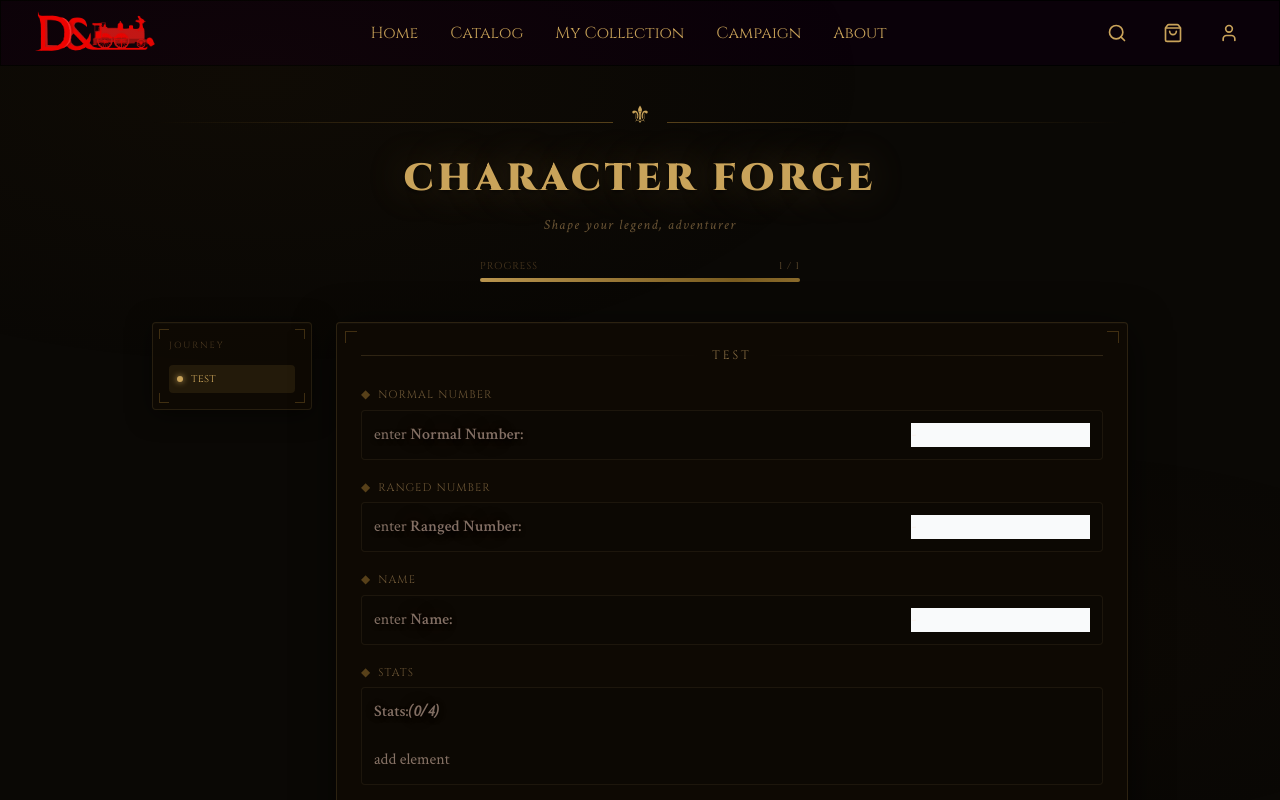
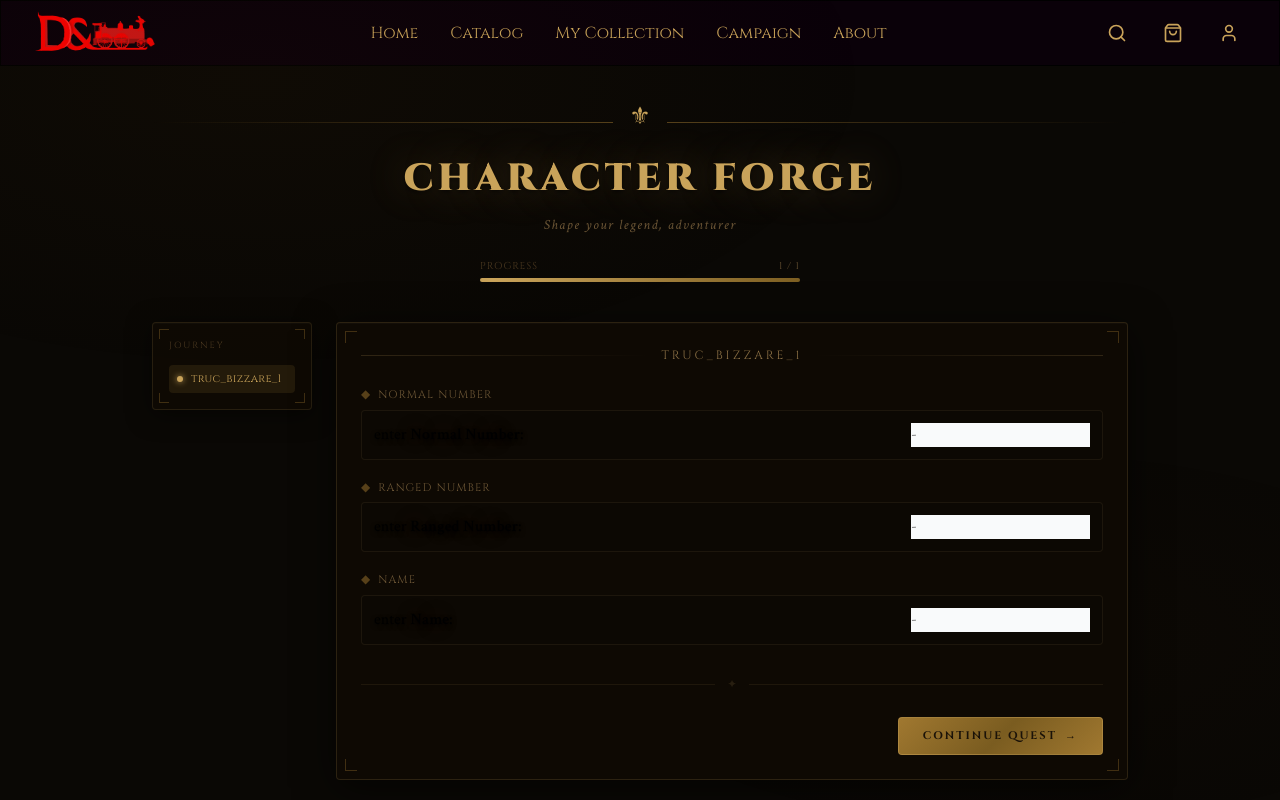
Before and after one commit to D-Gine/Frontend, a Next.js app: page /ruleset/1/create/character in a window 1280 px wide. Shown: the top 800 px of the page. Built offline with nearby package versions, Linux system fonts and the light colour scheme.

Commit message:
fix: fetch logic on create character

```diff
--- a/app/ruleset/[id]/create/character/page.tsx
+++ b/app/ruleset/[id]/create/character/page.tsx
@@ -5,6 +5,7 @@ import React, { useEffect, useState } from "react";
 import { node, nodeList } from "./node_type";
 import { submitCharacter } from "./submit";
 import { getNextNode } from "./get_next_node";
+import { useParams, useRouter } from "next/navigation";
 
 const possibility: type[] = [
   {
@@ -53,35 +54,43 @@ const possibility: type[] = [
   },
 ];
 
-export default function CharacterCreation() {
-  const [nodes, setNodes] = useState<{
-    [key: string]: {
-      next: string | null;
-      // eslint-disable-next-line
-      comp: { [key: string]: any };
-      possibility: type[];
-    };
-  }>({
-    test: { next: "test2", comp: {}, possibility },
-    test2: {
-      next: null,
-      comp: {},
-      possibility: [
-        {
-          name: "Normal Number",
-          type: "number",
-          metadata: { number: "float" },
-        },
-      ],
-    },
-  });
+export default function CharacterCreation({
+  params,
+}: {
+  params: Promise<{ id: string }>;
+}) {
+  const { id } = React.use(params);
+  const router = useRouter();
 
-  const [currentNode, setCurrentNode] = useState<string | undefined>("test");
-  const [currentPath, setCurrentPath] = useState<string[]>(["test"]);
+  const [nodes, setNodes] = useState<nodeList>({});
+  const [name, setName] = useState<string>("");
+  const [currentNode, setCurrentNode] = useState<string | undefined>(undefined);
+  const [currentPath, setCurrentPath] = useState<string[]>([]);
 
   useEffect(() => {
-    if (currentNode) console.log(nodes[currentNode]);
-  }, [nodes, currentNode]);
+    if (!id) return;
+    fetch(`/api/ruleset/first_node?ruleset_id=${id}`, {
+      method: "GET",
+    }).then((data) => {
+      if (data.status != 200) {
+        alert("failed to fetch next"); // switch to good thing
+      }
+      data.json().then((res) => {
+        setNodes({
+          [res.node_id]: {
+            comp_id: res.component_id,
+            name: res.name,
+            last: res.last,
+            comp: {},
+            next: null,
+            component_types: res.component_types,
+          },
+        });
+        setCurrentNode(res.node_id);
+        setCurrentPath([res.node_id]);
+      });
+    });
+  }, [id]);
 
   // Step index for progress bar
   const stepIndex = currentNode ? currentPath.indexOf(currentNode) : 0;
@@ -284,7 +293,7 @@ export default function CharacterCreation() {
 
                 {/* Fields list */}
                 <ul className="flex flex-col gap-5 mb-8">
-                  {nodes[currentNode].possibility.map((v, i) => (
+                  {nodes[currentNode].component_types.map((v, i) => (
                     <li key={`${currentNode}-data-select-${i}-${v.name}`}>
                       {/* Field label */}
                       <div className="mb-1.5 flex items-center gap-2">
@@ -336,19 +345,17 @@ export default function CharacterCreation() {
 
                 {/* Action button */}
                 <div className="flex justify-end">
-                  {nodes[currentNode].next ? (
+                  {!nodes[currentNode].last ? (
                     <button
                       onClick={() => {
-                        if (
-                          currentPath[currentPath.length - 1] === currentNode &&
-                          nodes[currentNode].next
-                        ) {
-                          setCurrentPath([
-                            ...currentPath,
-                            nodes[currentNode].next!,
-                          ]);
-                        }
-                        setCurrentNode(nodes[currentNode].next || undefined);
+                        getNextNode(
+                          nodes,
+                          currentNode,
+                          currentPath,
+                          setNodes,
+                          setCurrentNode,
+                          setCurrentPath,
+                        );
                       }}
                       className="gold-btn font-cinzel flex items-center gap-2 rounded-sm border border-[rgba(201,163,90,0.4)] px-6 py-2.5 text-[11px] font-bold uppercase tracking-[2px] text-[#1a1208]"
                     >
@@ -357,7 +364,16 @@ export default function CharacterCreation() {
                     </button>
                   ) : (
                     <button
-                      onClick={() => console.log(nodes)}
+                      onClick={async () => {
+                        const character_id = await submitCharacter(
+                          id,
+                          "bob",
+                          currentPath,
+                          nodes,
+                        );
+
+                        router.push(`/characters/${character_id}`);
+                      }}
                       className="gold-btn font-cinzel flex items-center gap-2 rounded-sm border border-[rgba(201,163,90,0.4)] px-6 py-2.5 text-[11px] font-bold uppercase tracking-[2px] text-[#1a1208]"
                     >
                       ⚔ Forge Character
--- a/components/TypedSetters/EnumSetter.tsx
+++ b/components/TypedSetters/EnumSetter.tsx
@@ -8,7 +8,7 @@ export default function EnumSetter({
 }: TypedSetter) {
   const { name, metadata } = type_interface;
   return (
-    <label className="flex flex-row justify-between gap-5">
+    <label className="flex flex-row justify-between gap-5 text-black">
       <p>
         select <span className="font-bold">{type_interface.name}:</span>
       </p>
--- a/components/TypedSetters/IntSetter.tsx
+++ b/components/TypedSetters/IntSetter.tsx
@@ -31,7 +31,7 @@ export default function IntSetter({
   }
 
   return (
-    <label className="flex flex-row justify-between">
+    <label className="flex flex-row justify-between text-black">
       <p>
         enter <span className="font-bold">{type_interface.name}:</span>
       </p>
--- a/components/TypedSetters/StringInput.tsx
+++ b/components/TypedSetters/StringInput.tsx
@@ -6,7 +6,7 @@ export default function StringSetter({
   type_interface,
 }: TypedSetter) {
   return (
-    <label className="flex flex-row justify-between">
+    <label className="flex flex-row justify-between text-black">
       <p>
         enter <span className="font-bold">{type_interface.name}:</span>
       </p>
--- a/components/TypedShower/ListShower.tsx
+++ b/components/TypedShower/ListShower.tsx
@@ -8,7 +8,7 @@ export function ListShower(data: value) {
       <label className="font-bold">{data.keyname}</label>
       <ul className="indent-4">
         {data.value.map((elem: any, index: number) => (
-          <li>
+          <li key={`${data.keyname}-${index}`}>
             {(() => {
               const Comp = TypeComponents[nested.type];
               return (
--- a/constants/api_url.ts
+++ b/constants/api_url.ts
@@ -1 +1 @@
-export const API_URL = `http://localhost:${process.env.API_PORT}`;
+export const API_URL = `http://${process.env.API_HOST}:${process.env.API_PORT}`;
```
